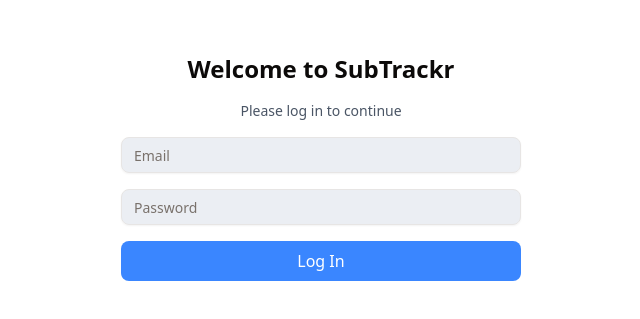
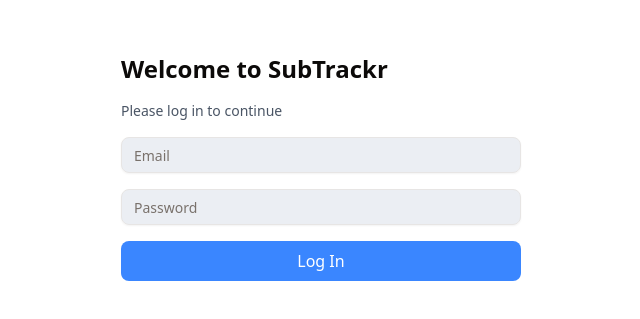
Before and after one commit to Paddu08/SubTracker, a Next.js app: page /login in a window 1280 px wide. Shown: the part 233-552 px from the top of the page, without its empty margins (319-959 px from the left). Built offline with nearby package versions, Linux system fonts and the light colour scheme; no server answers.

Commit message:
wrappedlogin in form

```diff
--- a/src/app/login/page.tsx
+++ b/src/app/login/page.tsx
@@ -36,9 +36,16 @@ export default function Login() {
     }
   };
 
+  const onSubmit = (e: React.FormEvent<HTMLFormElement>) => {
+    e.preventDefault(); // prevent page reload
+    handleLogin();
+  };
+
   return (
 
     <div className="flex flex-col h-screen items-center justify-center gap-4">
+            <form onSubmit={onSubmit} className="flex flex-col gap-4">
+
       <h1 className="text-2xl font-inter font-bold">Welcome to SubTrackr</h1>
       <p className="text-sm text-gray-600">Please log in to continue</p>
 
@@ -61,11 +68,12 @@ export default function Login() {
       {error && <p className="text-red-500 text-sm">{error}</p>}
 
       <button
-        onClick={handleLogin}
+      type="submit"
         className="bg-[#3A86FF] text-white px-4 py-2 rounded-md w-[400px]"
       >
         Log In
       </button>
+      </form>
     </div>
   );
 }
```
